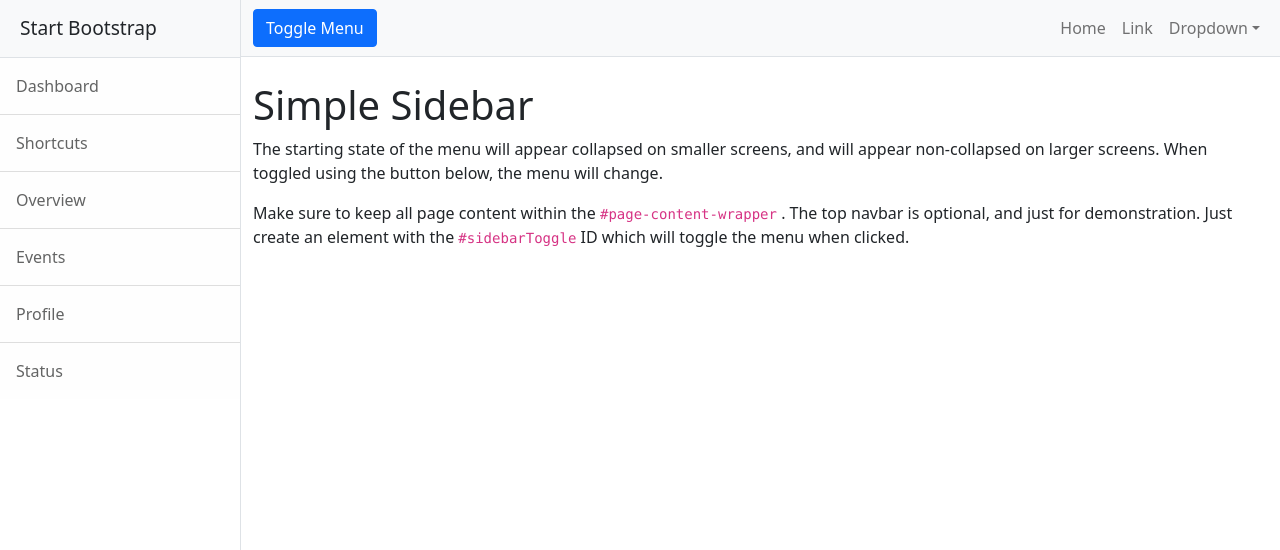
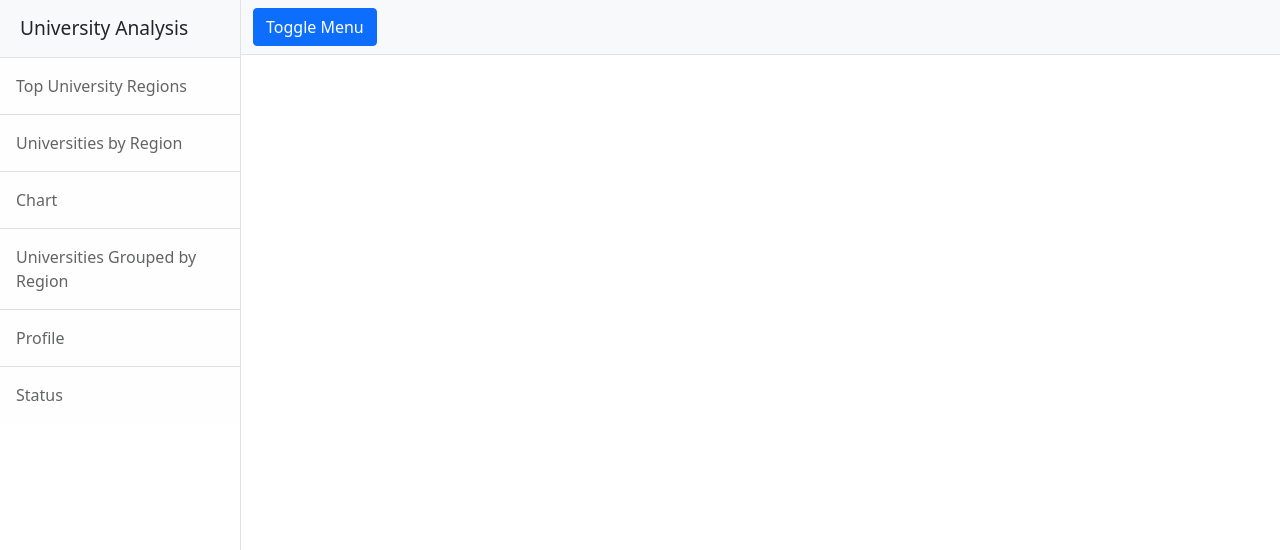
Before and after one commit to Shahrukh-Badar/university_geo_analysis, a Flask app: template templates/base.html in a window 1280 px wide. Shown: the top 550 px of the page. Run offline with Flask 2, Linux system fonts and the light colour scheme; the template is opened without the code that fills it, so the values that code supplies are empty; some libraries are stand-ins or nearby versions.

Commit message:
added html

```diff
--- a/app.py
+++ b/app.py
@@ -1,19 +1,47 @@
 from flask import Flask, escape, request, render_template
 import pandas as pd
+
 app = Flask(__name__)
 
-#
-# @app.route('/')
-# def hello():
-#     name = request.args.get("name", "World")
-#     # return f'Hello, {escape(name)}!'
-#     df = pd.read_csv('intermediate_res.csv', sep='|')
-#     return render_template('simple.html',  tables=[df.to_html(classes='table').replace("<thead>", "<thead class='thead-light'>")], titles=df.columns.values)
 
 @app.route('/')
-def home():
+def index():
+    return render_template('base.html')
+
+
+#
+@app.route('/main')
+def main():
+    # name = request.args.get("name", "World")
+    # return f'Hello, {escape(name)}!'
     df = pd.read_csv('intermediate_res.csv', sep='|')
-    return render_template('base.html',  tables=[df.to_html(classes='table').replace("<thead>", "<thead class='thead-light'>")], titles=df.columns.values)
+    return render_template('render_dataframe.html', title='Universities count by region', tables=[
+        df.to_html(classes=["table", "table-striped"], index=False, justify='left').replace("<thead>",
+                                                                                            "<thead class='thead-dark'>")],
+                           titles=df.columns.values)
+
+
+@app.route('/universities_by_region')
+def universities_by_region():
+    df = pd.read_csv('intermediate_res_1.csv', sep='|')
+    return render_template('render_dataframe.html', title='Universities count by region', tables=[
+        df.to_html(classes=["table", "table-striped"], index=False, justify='left').replace("<thead>",
+                                                                                            "<thead class='thead-dark'>")],
+                           titles=df.columns.values)
+
+
+@app.route('/barchart')
+def barchart():
+    return render_template('render_image.html', title='Bar Chart')
+
+
+@app.route('/universities_group_by_region')
+def universities_group_by_region():
+    df = pd.read_csv('intermediate_res_2.csv', sep='|')
+    df['name'] = df['name'].apply(lambda x: x.replace(',','<br>'))
+    return render_template('render_accordion.html', title='Universities count by region',
+                           result=list(df.loc[:1].to_records(index=False)))
+
 
 if __name__ == "__main__":
     app.run(debug=True)
--- a/main.py
+++ b/main.py
@@ -13,8 +13,9 @@ df_grp = df.groupby(['state-province']).count().reset_index()
 df_grp = df_grp.rename(columns={'name':'count'})
 df_grp = df_grp.sort_values(by='count', ascending=False)
 df_grp.to_csv('intermediate_res.csv',sep='|',index=False)
-# fig = df_grp.plot.bar( x='state-province',y='name').get_figure()
-# fig.savefig('test.jpg')
+
+fig = df_grp.plot.bar( x='state-province',y='count').get_figure()
+fig.savefig('test.jpg')
 dff = pd.merge(df, df_grp, on='state-province').sort_values(by='count', ascending=False)
 dff[['state-province','name','count']].to_csv('intermediate_res_1.csv',sep='|',index=False)
 
--- a/templates/base.html
+++ b/templates/base.html
@@ -1,13 +1,13 @@
 <!DOCTYPE html>
 <html lang="en">
 <head>
-        <meta charset="utf-8" />
-        <meta name="viewport" content="width=device-width, initial-scale=1, shrink-to-fit=no" />
-        <meta name="description" content="" />
-        <meta name="author" content="" />
-        <title>Simple Sidebar - Start Bootstrap Template</title>
+    <meta charset="utf-8"/>
+    <meta name="viewport" content="width=device-width, initial-scale=1, shrink-to-fit=no"/>
+    <meta name="description" content=""/>
+    <meta name="author" content=""/>
+    <title>{% block title %} {% endblock %}</title>
     <!-- Favicon-->
-        <link rel="icon" type="image/x-icon" href="{{ url_for('static', filename='assets/favicon.ico')}}" />
+    <link rel="icon" type="image/x-icon" href="{{ url_for('static', filename='assets/favicon.ico')}}"/>
     <!-- Core theme CSS (includes Bootstrap)-->
     <link rel="stylesheet" href="{{ url_for('static', filename='css/styles.css')}}">
 </head>
@@ -15,12 +15,12 @@
 <div class="d-flex" id="wrapper">
     <!-- Sidebar-->
     <div class="border-end bg-white" id="sidebar-wrapper">
-                <div class="sidebar-heading border-bottom bg-light">Start Bootstrap</div>
+        <div class="sidebar-heading border-bottom bg-light">University Analysis</div>
         <div class="list-group list-group-flush">
-                    <a class="list-group-item list-group-item-action list-group-item-light p-3" href="#!">Dashboard</a>
-                    <a class="list-group-item list-group-item-action list-group-item-light p-3" href="#!">Shortcuts</a>
-                    <a class="list-group-item list-group-item-action list-group-item-light p-3" href="#!">Overview</a>
-                    <a class="list-group-item list-group-item-action list-group-item-light p-3" href="#!">Events</a>
+            <a class="list-group-item list-group-item-action list-group-item-light p-3" href="{{ url_for('main') }}">Top University Regions</a>
+            <a class="list-group-item list-group-item-action list-group-item-light p-3" href="{{ url_for('universities_by_region') }}">Universities by Region</a>
+            <a class="list-group-item list-group-item-action list-group-item-light p-3" href="{{ url_for('barchart') }}">Chart</a>
+            <a class="list-group-item list-group-item-action list-group-item-light p-3" href="{{ url_for('universities_group_by_region') }}">Universities Grouped by Region</a>
             <a class="list-group-item list-group-item-action list-group-item-light p-3" href="#!">Profile</a>
             <a class="list-group-item list-group-item-action list-group-item-light p-3" href="#!">Status</a>
         </div>
@@ -31,34 +31,17 @@
         <nav class="navbar navbar-expand-lg navbar-light bg-light border-bottom">
             <div class="container-fluid">
                 <button class="btn btn-primary" id="sidebarToggle">Toggle Menu</button>
-                        <button class="navbar-toggler" type="button" data-bs-toggle="collapse" data-bs-target="#navbarSupportedContent" aria-controls="navbarSupportedContent" aria-expanded="false" aria-label="Toggle navigation"><span class="navbar-toggler-icon"></span></button>
-                        <div class="collapse navbar-collapse" id="navbarSupportedContent">
-                            <ul class="navbar-nav ms-auto mt-2 mt-lg-0">
-                                <li class="nav-item active"><a class="nav-link" href="#!">Home</a></li>
-                                <li class="nav-item"><a class="nav-link" href="#!">Link</a></li>
-                                <li class="nav-item dropdown">
-                                    <a class="nav-link dropdown-toggle" id="navbarDropdown" href="#" role="button" data-bs-toggle="dropdown" aria-haspopup="true" aria-expanded="false">Dropdown</a>
-                                    <div class="dropdown-menu dropdown-menu-end" aria-labelledby="navbarDropdown">
-                                        <a class="dropdown-item" href="#!">Action</a>
-                                        <a class="dropdown-item" href="#!">Another action</a>
-                                        <div class="dropdown-divider"></div>
-                                        <a class="dropdown-item" href="#!">Something else here</a>
-                                    </div>
-                                </li>
-                            </ul>
-                        </div>
+                <button class="navbar-toggler" type="button" data-bs-toggle="collapse"
+                        data-bs-target="#navbarSupportedContent" aria-controls="navbarSupportedContent"
+                        aria-expanded="false" aria-label="Toggle navigation"><span class="navbar-toggler-icon"></span>
+                </button>
             </div>
         </nav>
         <!-- Page content-->
         <div class="container-fluid">
-                    <h1 class="mt-4">Simple Sidebar</h1>
-                    <p>The starting state of the menu will appear collapsed on smaller screens, and will appear non-collapsed on larger screens. When toggled using the button below, the menu will change.</p>
+            <h1 class="mt-4">{{ self.title() }}</h1>
             <p>
-                        Make sure to keep all page content within the
-                        <code>#page-content-wrapper</code>
-                        . The top navbar is optional, and just for demonstration. Just create an element with the
-                        <code>#sidebarToggle</code>
-                        ID which will toggle the menu when clicked.
+                {% block content %} {% endblock %}
             </p>
         </div>
     </div>
--- /dev/null
+++ b/templates/render_image.html
@@ -0,0 +1,6 @@
+{% extends "base.html" %}
+{% block title %} {{title}} {% endblock %}
+
+{% block content %}
+<img src="{{url_for('static', filename='assets/barchart.png')}}" class="img-fluid" alt="Responsive image">
+{% endblock %}
```
Also changed, not shown: templates/render_accordion.html (added, +43 -0 lines), templates/render_dataframe.html (added, +9 -0 lines), templates/simple.html (deleted, +0 -19 lines), static/assets/barchart.png (added), test.jpg. Lines whose indentation alone changed are shown as unchanged.
